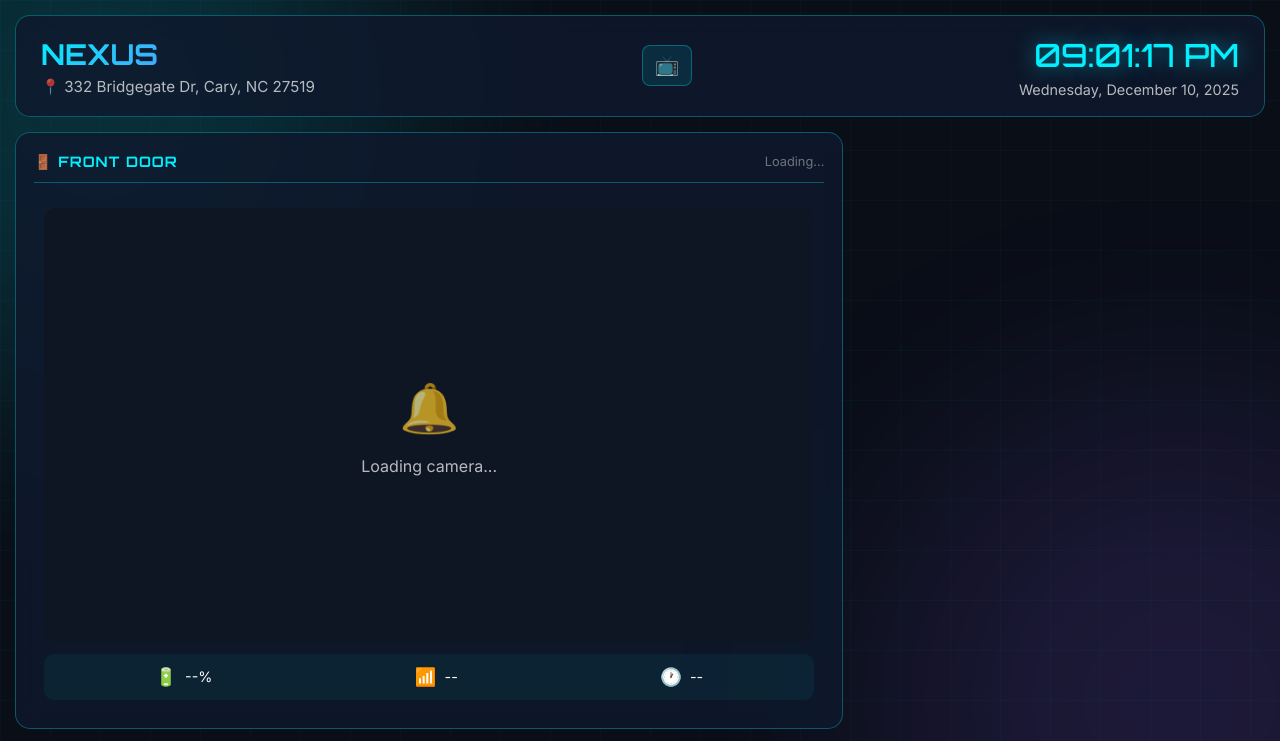
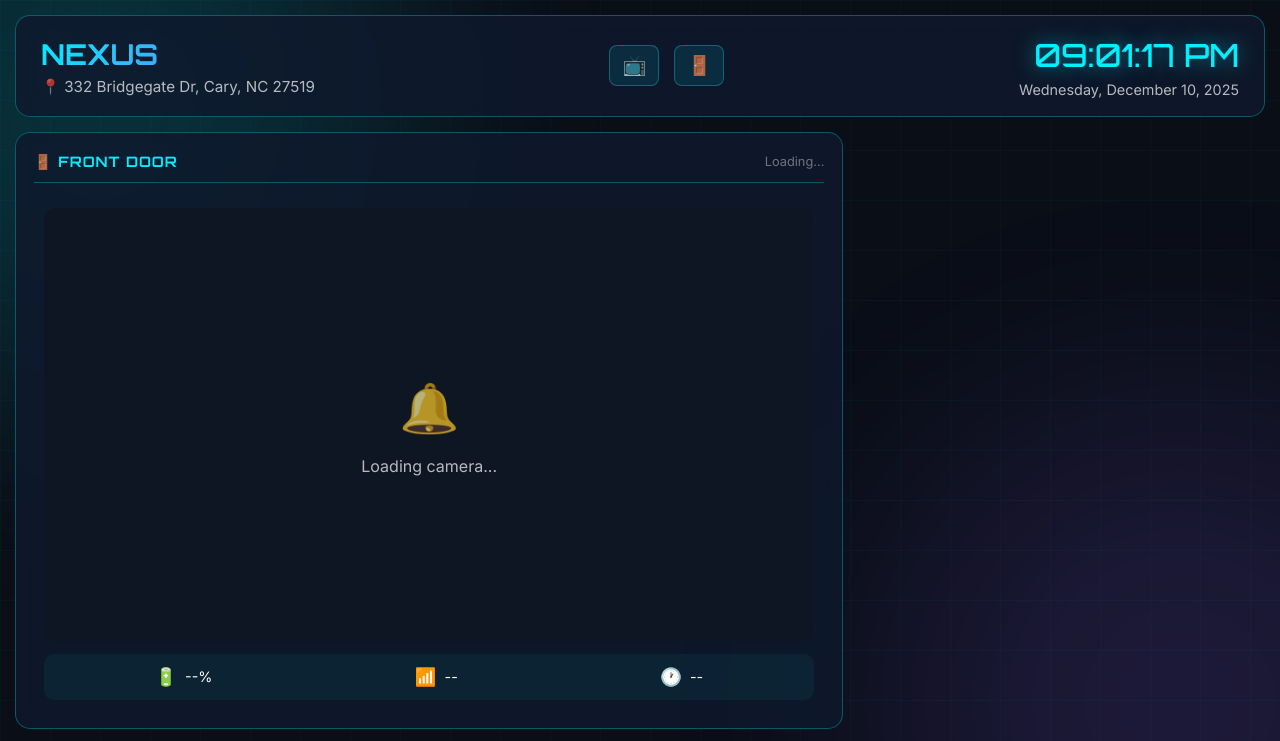
Before and after one commit to henkep/NexusHomeControl, a plain HTML site: page frontend/index.html in a window 1280 px wide. Shown: the top 741 px of the page. Drawn offline with Linux system fonts and the light colour scheme; a script that the page names is missing.

Commit message:
Add logout button

```diff
--- a/frontend/index.html
+++ b/frontend/index.html
@@ -663,6 +663,9 @@
             <div style="display: flex; align-items: center; gap: 15px;">
                 <button class="kiosk-btn" id="kioskBtn" onclick="toggleKiosk()" title="Enter Kiosk Mode">
                     <span>&#x1F4FA;</span>
+                </button>
+                <button class="kiosk-btn" onclick="window.location.href='/.auth/logout'" title="Logout">
+                    <span>&#x1F6AA;</span>
                 </button>
             </div>
             <div>
```
